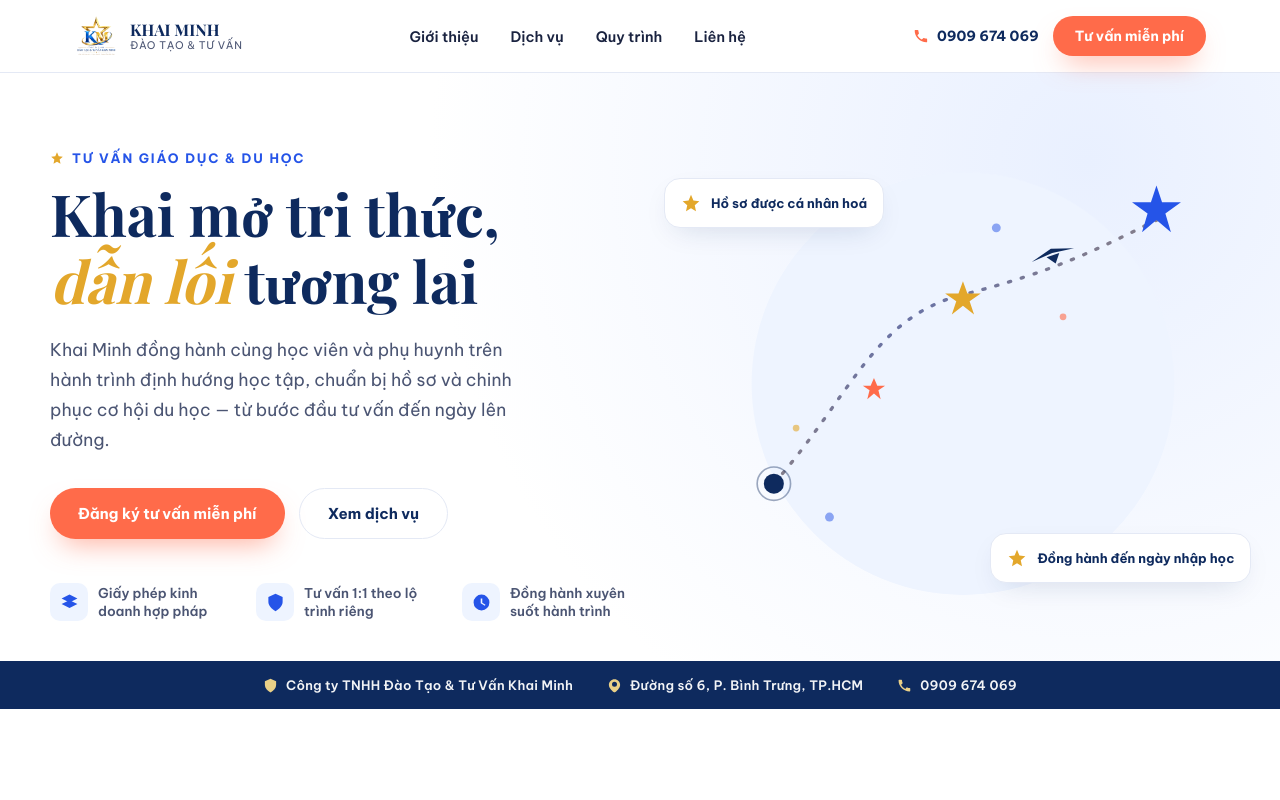
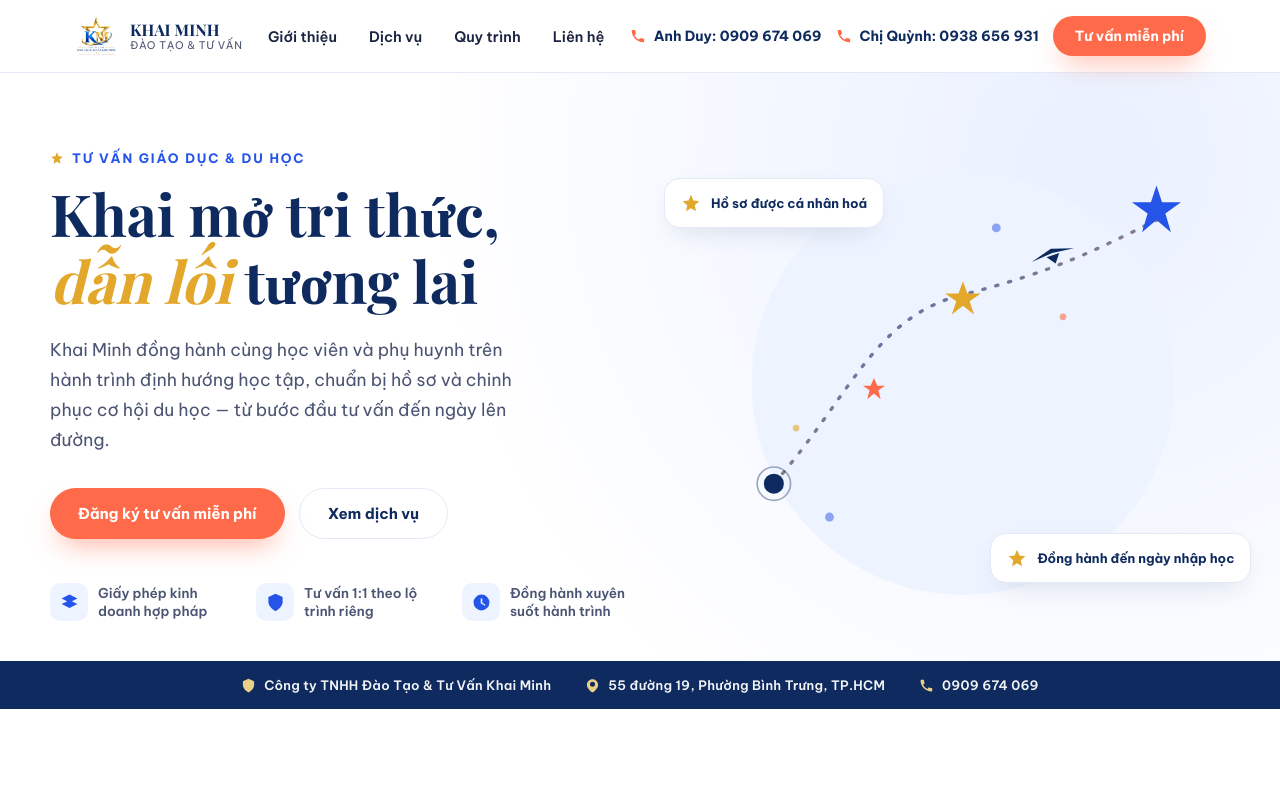
Before and after one commit to daotaokhaiminh-cloud/daotaokhaiminh, a plain HTML site: page index.html in a window 1280 px wide. Shown: the top 800 px of the page. Drawn offline with nearby package versions, Linux system fonts and the light colour scheme; a web font is replaced by a local one.

Commit message:
Update index.html

```diff
--- a/index.html
+++ b/index.html
@@ -292,7 +292,11 @@
     <div class="nav-cta">
       <a href="tel:0909674069" class="hotline">
         <svg viewBox="0 0 24 24"><path d="M6.6 10.8c1.4 2.8 3.8 5.2 6.6 6.6l2.2-2.2c.3-.3.7-.4 1-.2 1.2.5 2.5.8 3.8.9.6 0 1 .5 1 1v3.6c0 .6-.5 1-1 1C10.6 21.5 2.5 13.4 2.5 3.9c0-.6.5-1 1-1H7c.6 0 1 .4 1 1 .1 1.3.4 2.6.9 3.8.2.3.1.7-.2 1z"/></svg>
-        <span>0909 674 069</span>
+        <span> Anh Duy: 0909 674 069</span>
+      </a>
+      <a href="tel:0938656931" class="hotline">
+        <svg viewBox="0 0 24 24"><path d="M6.6 10.8c1.4 2.8 3.8 5.2 6.6 6.6l2.2-2.2c.3-.3.7-.4 1-.2 1.2.5 2.5.8 3.8.9.6 0 1 .5 1 1v3.6c0 .6-.5 1-1 1C10.6 21.5 2.5 13.4 2.5 3.9c0-.6.5-1 1-1H7c.6 0 1 .4 1 1 .1 1.3.4 2.6.9 3.8.2.3.1.7-.2 1z"/></svg>
+         <span> Chị Quỳnh: 0938 656 931</span>
       </a>
       <a href="#contact" class="btn btn-primary" style="padding:11px 22px;font-size:14px;">Tư vấn miễn phí</a>
     </div>
@@ -381,7 +385,7 @@
   <div class="license-bar">
     <div class="wrap license-inner">
       <span><svg viewBox="0 0 24 24"><path d="M12 1 3 5v6c0 5 4 9 9 12 5-3 9-7 9-12V5z"/></svg>Công ty TNHH Đào Tạo &amp; Tư Vấn Khai Minh</span>
-      <span><svg viewBox="0 0 24 24"><path d="M12 2C7 2 3 6 3 11c0 5.2 6.5 10.6 8.4 11.9.4.3.9.3 1.3 0C14.5 21.6 21 16.2 21 11c0-5-4-9-9-9zm0 12a4 4 0 1 1 0-8 4 4 0 0 1 0 8z"/></svg>Đường số 6, P. Bình Trưng, TP.HCM</span>
+      <span><svg viewBox="0 0 24 24"><path d="M12 2C7 2 3 6 3 11c0 5.2 6.5 10.6 8.4 11.9.4.3.9.3 1.3 0C14.5 21.6 21 16.2 21 11c0-5-4-9-9-9zm0 12a4 4 0 1 1 0-8 4 4 0 0 1 0 8z"/></svg>55 đường 19, Phường Bình Trưng, TP.HCM</span>
       <span><svg viewBox="0 0 24 24"><path d="M6.6 10.8c1.4 2.8 3.8 5.2 6.6 6.6l2.2-2.2c.3-.3.7-.4 1-.2 1.2.5 2.5.8 3.8.9.6 0 1 .5 1 1v3.6c0 .6-.5 1-1 1C10.6 21.5 2.5 13.4 2.5 3.9c0-.6.5-1 1-1H7c.6 0 1 .4 1 1 .1 1.3.4 2.6.9 3.8.2.3.1.7-.2 1z"/></svg>0909 674 069</span>
     </div>
   </div>
@@ -584,11 +588,11 @@
           <div class="info-list">
             <div class="info-row">
               <div class="ic"><svg viewBox="0 0 24 24"><path d="M12 2C7 2 3 6 3 11c0 5.2 6.5 10.6 8.4 11.9.4.3.9.3 1.3 0C14.5 21.6 21 16.2 21 11c0-5-4-9-9-9zm0 12a4 4 0 1 1 0-8 4 4 0 0 1 0 8z"/></svg></div>
-              <div><b>Địa chỉ</b><span>Đường số 6, Phường Bình Trưng, Thành phố Hồ Chí Minh</span></div>
+              <div><b>Địa chỉ</b><span>55 đường 19, Phường Bình Trưng, Thành phố Hồ Chí Minh</span></div>
             </div>
             <div class="info-row">
               <div class="ic"><svg viewBox="0 0 24 24"><path d="M6.6 10.8c1.4 2.8 3.8 5.2 6.6 6.6l2.2-2.2c.3-.3.7-.4 1-.2 1.2.5 2.5.8 3.8.9.6 0 1 .5 1 1v3.6c0 .6-.5 1-1 1C10.6 21.5 2.5 13.4 2.5 3.9c0-.6.5-1 1-1H7c.6 0 1 .4 1 1 .1 1.3.4 2.6.9 3.8.2.3.1.7-.2 1z"/></svg></div>
-              <div><b>Hotline</b><span>0909 674 069</span></div>
+              <div><b>Hotline</b><span>Anh Duy: 0909 674 069   ;  Chị Quỳnh: 0938 656 931</span></div>
             </div>
             <div class="info-row">
               <div class="ic"><svg viewBox="0 0 24 24"><path d="M2 5h20v14H2zM2 5l10 8L22 5"/></svg></div>
@@ -634,8 +638,9 @@
     <div>
       <h4>Liên hệ</h4>
       <ul>
-        <li>Đường số 6, P. Bình Trưng, TP.HCM</li>
-        <li>0909 674 069</li>
+        <li>55 đường 19, P. Bình Trưng, TP.HCM</li>
+        <li>Anh Duy: 0909 674 069</li>
+        <li>Chị Quỳnh: 0938 656 931</li>
         <li>tuanduypham49@gmail.com</li>
       </ul>
     </div>
```
